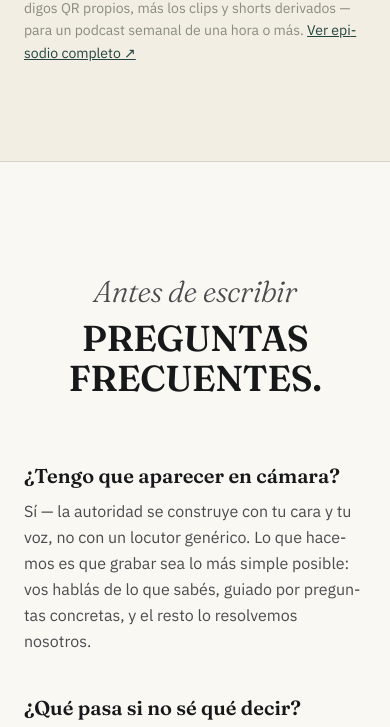
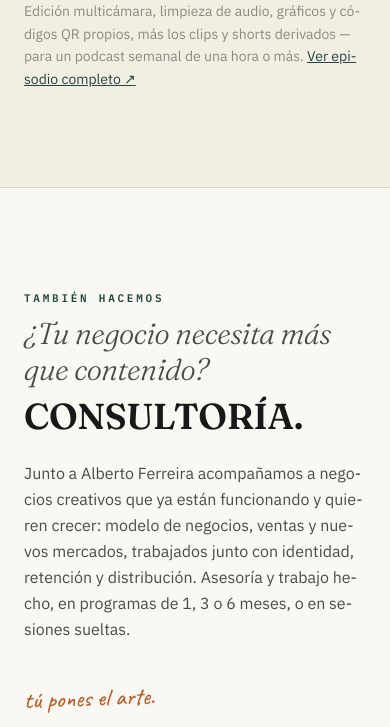
Before and after one commit to nadanadaagencia-stack/AGENCIA_NADA_WEB, a plain HTML site: page index.html in a window 390 px wide. Shown: the part 4688-5415 px from the top of the page. Drawn offline with nearby package versions, Linux system fonts and the light colour scheme.

Commit message:
Add Consultoría section and nav link, update bio to 12 years
Links the new consultoria.agencianada.cl subsite from the home page
(nav link on sm+ screens, plus a section before the FAQ) and updates
Santiago's bio wording.

Co-Authored-By: Claude Opus 5.5 <noreply@anthropic.com>

```diff
--- a/index.html
+++ b/index.html
@@ -106,6 +106,7 @@
             </svg>
         </a>
         <div class="flex gap-8 md:gap-12 items-center">
+            <a href="https://consultoria.agencianada.cl" class="mono text-[11px] font-semibold uppercase tracking-widest hidden sm:inline" style="color: var(--accent);">Consultoría ↗</a>
             <a href="login.html" class="mono text-[11px] font-semibold uppercase tracking-widest hidden sm:inline" style="color: var(--ink-dim);">Acceso de Equipo</a>
             <a href="#apply" class="border px-6 md:px-8 py-2.5 text-[11px] font-bold uppercase tracking-widest transition-all" style="border-color: var(--ink); color: var(--ink);" onmouseover="this.style.background='var(--ink)';this.style.color='var(--paper)'" onmouseout="this.style.background='transparent';this.style.color='var(--ink)'">Postulación</a>
         </div>
@@ -194,7 +195,7 @@
                         <span class="mono text-[11px] font-semibold uppercase tracking-[0.25em]" style="color: var(--accent);">Quién está detrás</span>
                         <h3 class="serif text-2xl font-semibold mt-2 mb-3" style="color: var(--ink);">Santiago Gutiérrez</h3>
                         <p class="text-base leading-relaxed desc-text" style="color: var(--ink-soft);">
-                            11 años armando video para TV y deportes en Latinoamérica — Warner Discovery, TNT Sports, Canal 13, Chilevisión, Mega. Hoy aplico ese mismo estándar a activos de autoridad para negocios de alto valor.
+                            12 años gestionando videos y activos digitales de grandes multimedios en Latinoamérica — Warner Discovery, TNT Sports, Canal 13, Chilevisión, Mega. Hoy aplico ese mismo estándar a activos de autoridad para negocios de alto valor.
                         </p>
                     </div>
                 </div>
@@ -235,7 +236,26 @@
             </div>
         </section>
 
-        <section class="py-28 px-6">
+        <section id="consultoria" class="py-24 px-6">
+            <div class="max-w-6xl mx-auto grid grid-cols-1 md:grid-cols-5 gap-10 items-center">
+                <div class="md:col-span-3">
+                    <span class="mono text-[11px] font-semibold uppercase tracking-[0.25em]" style="color: var(--accent);">También hacemos</span>
+                    <h2 class="section-title-container tracking-tight mt-2 items-start">
+                        <span class="serif italic text-3xl md:text-4xl mb-2 font-light" style="color: var(--ink-soft);">¿Tu negocio necesita más que contenido?</span>
+                        <span class="serif text-4xl md:text-6xl font-semibold" style="color: var(--ink);">CONSULTORÍA.</span>
+                    </h2>
+                    <p class="text-base leading-relaxed desc-text mt-6" style="color: var(--ink-soft);">
+                        Junto a Alberto Ferreira acompañamos a negocios creativos que ya están funcionando y quieren crecer: modelo de negocios, ventas y nuevos mercados, trabajados junto con identidad, retención y distribución. Asesoría y trabajo hecho, en programas de 1, 3 o 6 meses, o en sesiones sueltas.
+                    </p>
+                </div>
+                <div class="md:col-span-2 flex flex-col items-start md:items-end gap-4">
+                    <p class="hand text-2xl" style="color: #B8602E; transform: rotate(-2deg);">tú pones el arte.</p>
+                    <a href="https://consultoria.agencianada.cl" class="border px-8 py-4 text-[11px] font-bold uppercase tracking-widest transition-all" style="border-color: var(--ink); color: var(--ink);" onmouseover="this.style.background='var(--ink)';this.style.color='var(--paper)'" onmouseout="this.style.background='transparent';this.style.color='var(--ink)'">Ver la consultoría ↗</a>
+                </div>
+            </div>
+        </section>
+
+        <section class="py-28 px-6" style="border-top: 1px solid var(--line);">
             <div class="max-w-3xl mx-auto">
                 <div class="mb-16 text-center md:text-left">
                     <h2 class="section-title-container tracking-tight items-center md:items-start">
```
